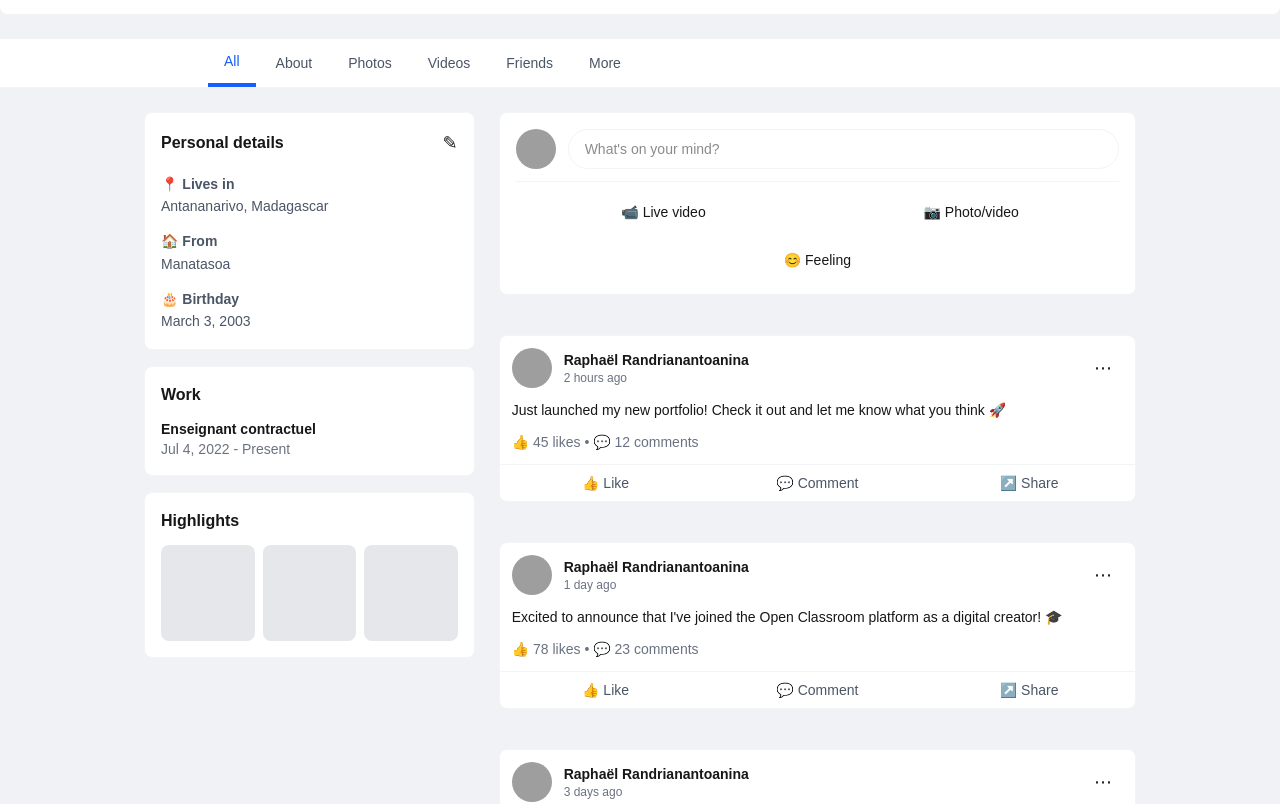
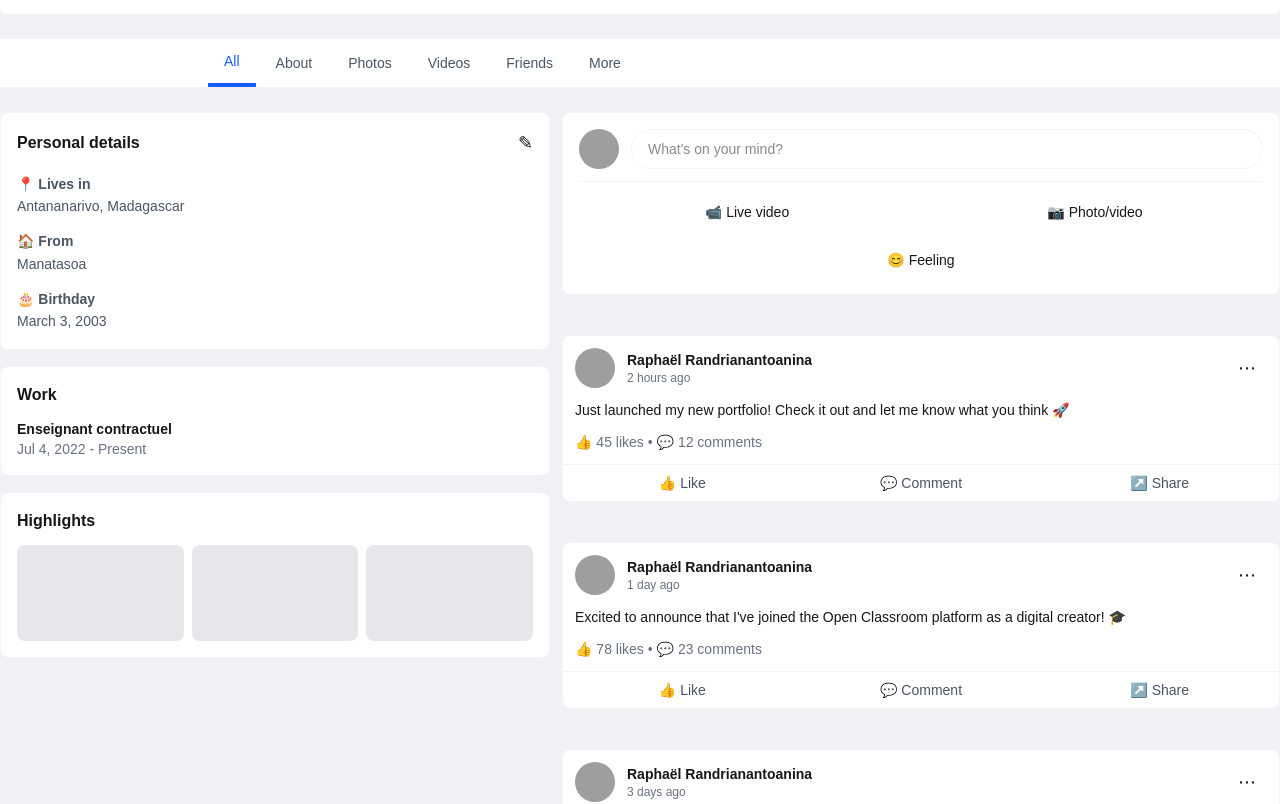
Before and after one commit to RaphaDevsearch/raphael, a Next.js app: page / in a window 1280 px wide. Shown: the part 736-1540 px from the top of the page. Built offline with nearby package versions, Linux system fonts and the light colour scheme; grey boxes are pictures that could not be loaded.

Commit message:
refactor(HomePage): enhance layout for better responsiveness and adjust Feed component styling

```diff
--- a/app/page.tsx
+++ b/app/page.tsx
@@ -18,14 +18,14 @@ export default function HomePage() {
         {/* Content Area */}
         <div>
           {/* Two Column Layout */}
-          <div className="max-w-[1024px] mx-auto flex flex-col lg:flex-row gap-6 px-4">
+          <div className="max-w-[1300px] mx-auto flex flex-col justify-between lg:flex-row  gap-3">
             {/* Sidebar - hidden on mobile */}
-            <div className="hidden lg:block lg:w-1/3">
+            <div className="hidden lg:block lg:w-1/3  flex-1 max-w-[550px]">
               <Sidebar />
             </div>
 
             {/* Feed */}
-            <div className="flex-1 min-w-0">
+            <div className="flex-1 min-w-0 ">
               <Feed />
             </div>
           </div>
--- a/components/facebook/Feed.tsx
+++ b/components/facebook/Feed.tsx
@@ -32,7 +32,7 @@ export default function Feed() {
   ];
 
   return (
-    <div className="flex flex-col gap-3 sm:gap-4 md:gap-6 w-full max-w-[700px] mx-auto">
+    <div className="flex flex-col gap-3 sm:gap-4 md:gap-6 w-full ">
       <PostCreator />
       {posts.map((post, idx) => (
         <Post key={idx} {...post} />
```
